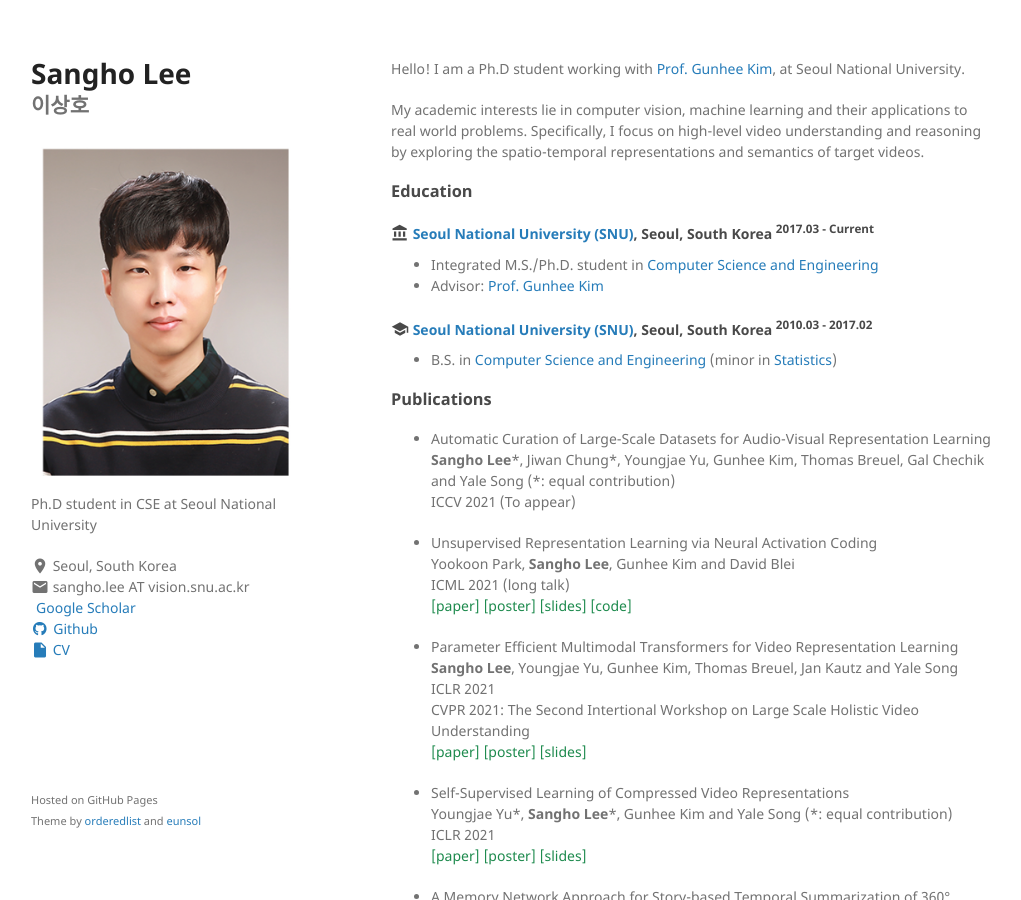
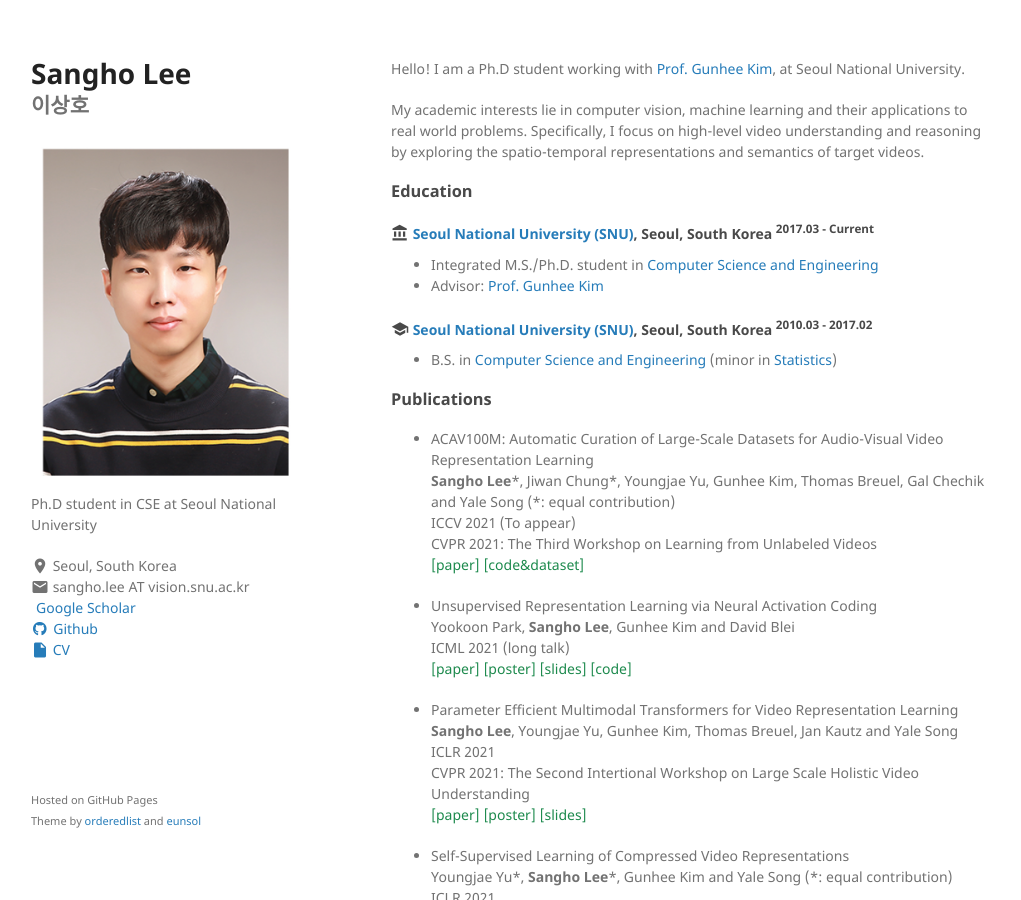
Before and after one commit to sangho-vision/sangho-vision.github.io, a Jekyll site: the page built from index.md, in a window 1280 px wide and 900 px high. Shown: the whole window, without its empty margins (129-1150 px from the left). Built offline with Jekyll 4.4.1, drawn with Linux system fonts in a browser that asks for light colours; a style sheet for code colours, icons or effects is not loaded.

Commit message:
iccv 2021 update

```diff
--- a/index.md
+++ b/index.md
@@ -33,9 +33,12 @@ Specifically, I focus on high-level video understanding and reasoning by explori
 
 ### Publications
 
-- Automatic Curation of Large-Scale Datasets for Audio-Visual Representation Learning <br/>
+- ACAV100M: Automatic Curation of Large-Scale Datasets for Audio-Visual Video Representation Learning <br/>
 **Sangho Lee**\*, Jiwan Chung\*, Youngjae Yu, Gunhee Kim, Thomas Breuel, Gal Chechik and Yale Song (\*: equal contribution) <br/>
-ICCV 2021 (To appear)
+ICCV 2021 (To appear) <br/>
+CVPR 2021: The Third Workshop on Learning from Unlabeled Videos <br/>
+<a class="code" href="https://arxiv.org/abs/2101.10803">[paper]</a>
+<a class="code" href="https://acav100m.github.io">[code&dataset]</a>
 
 - Unsupervised Representation Learning via Neural Activation Coding <br/>
 Yookoon Park, **Sangho Lee**, Gunhee Kim and David Blei <br/>
@@ -52,7 +55,6 @@ CVPR 2021: The Second Intertional Workshop on Large Scale Holistic Video Underst
 <a class="code" href="https://openreview.net/forum?id=6UdQLhqJyFD">[paper]</a>
 <a class="code" href="assets/poster/iclr2021_lee_poster.png">[poster]</a>
 <a class="code" href="assets/slides/iclr2021_lee_slides.pdf">[slides]</a>
-
 
 - Self-Supervised Learning of Compressed Video Representations <br/>
 Youngjae Yu\*, **Sangho Lee**\*, Gunhee Kim and Yale Song (\*: equal contribution) <br/>
```
Also changed, not shown: 1 other file.
